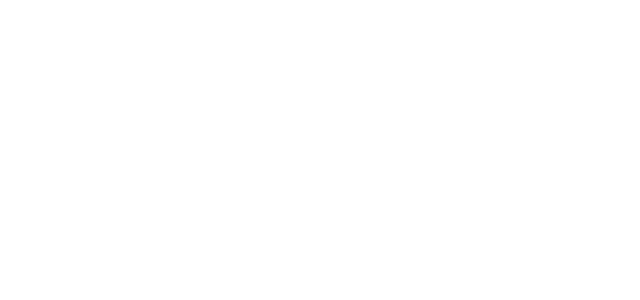
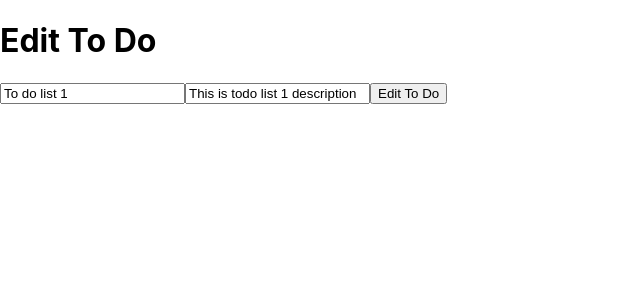
Before and after one commit to JeckyChandra/tugas-akhir-reactJS, a React (Create React App) app: page /edit/1 in a window 1280 px wide. Before the commit this address had no page. Shown: the top 300 px of the page, without its empty margins (0-640 px from the left). Built offline with nearby package versions, Linux system fonts and the light colour scheme; data requests are answered from the project's data file.

Commit message:
Update (PUT) Bisa mengedit data

```diff
--- a/db.json
+++ b/db.json
@@ -13,6 +13,11 @@
       "description": "This is todo list 2 description",
       "username": "Adityass",
       "email": "adityssa@gmail.com"
+    },
+    {
+      "title": "3",
+      "description": "33334",
+      "id": 3
     }
   ]
 }
--- /dev/null
+++ b/src/component/Form/Edit.jsx
@@ -0,0 +1,52 @@
+import React, { useEffect, useState } from "react";
+import { useNavigate, useParams } from "react-router-dom";
+import axios from "axios";
+
+function EditTodo() {
+  const [title, setTitle] = useState("");
+  const [description, setDesc] = useState("");
+
+  const navigate = useNavigate();
+
+  const { id } = useParams();
+
+  useEffect(() => {
+    axios.get(`http://localhost:3003/data/${id}`).then((res) => {
+      setTitle(res.data.title);
+      setDesc(res.data.description);
+    });
+  }, []);
+
+  const data = {
+    title: title,
+    description: description,
+  };
+
+  function Update(e) {
+    e.preventDefault();
+    axios.put(`http://localhost:3003/data/${id}`, data).then(navigate("/"));
+  }
+
+  return (
+    <div>
+      <h1>Edit To Do</h1>
+      <form>
+        <input
+          type="text"
+          placeholder="Enter Title"
+          value={title}
+          onChange={(e) => setTitle(e.target.value)}
+        />
+        <input
+          type="text"
+          placeholder="To do"
+          value={description}
+          onChange={(e) => setDesc(e.target.value)}
+        />
+        <button onClick={Update}>Edit To Do</button>
+      </form>
+    </div>
+  );
+}
+
+export default EditTodo;
--- a/src/component/pages/Home.jsx
+++ b/src/component/pages/Home.jsx
@@ -41,7 +41,7 @@
               <td>{db.description}</td>
               <td>
                 <Link to={`/view/${db.id}`}>View</Link>
-                <button>Edit</button>
+                <Link to={`/edit/${db.id}`}>Edit</Link>
                 <button onClick={()=>Delete(db.id)}>Delete</button>
               </td>
             </tr>
--- a/src/component/routes/Route.jsx
+++ b/src/component/routes/Route.jsx
@@ -9,6 +9,7 @@
 import View from '../Form/View';
 import Input from '../Form/Input';
 import AddTodo from '../Form/Add';
+import EditTodo from '../Form/Edit';
 
 
 const RouterComponent = () => {
@@ -18,6 +19,7 @@
 				<Route path='/' element={ <App /> } />
 				<Route path='/input' element={ <Input /> } />
 				<Route path='/view/:id' element={ <View/> } />
+				<Route path='/edit/:id' element={ <EditTodo/> } />
 				<Route path='/add' element={ <AddTodo/> } />
 			</Routes>
 		</Router>
```
